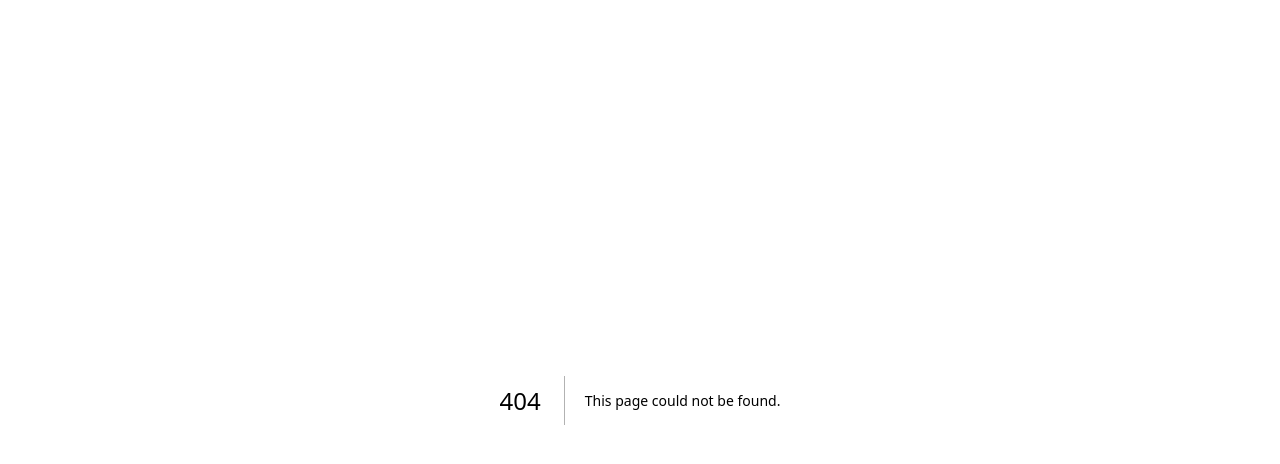
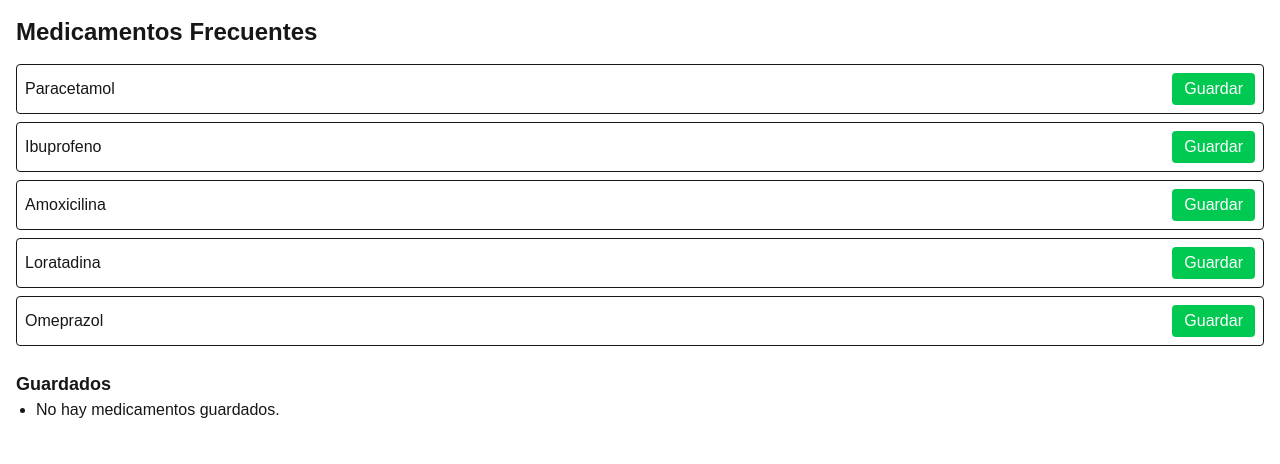
Before and after one commit to RodrigoSanchezB/Farmacias-y-asociadosTest, a Next.js app: page /frecuentes in a window 1280 px wide. Before the commit this address had no page. Shown: the top 464 px of the page. Built offline with nearby package versions, Linux system fonts and the light colour scheme.

Commit message:
[SCRUM-11] feat: implementa funcionalidad para guardar medicamentos frecuentes

```diff
--- /dev/null
+++ b/src/app/components/MedicamentosFrecuentes.tsx
@@ -0,0 +1,61 @@
+"use client";
+
+import { useEffect, useState } from "react";
+
+const medicamentosMock = [
+  "Paracetamol",
+  "Ibuprofeno",
+  "Amoxicilina",
+  "Loratadina",
+  "Omeprazol"
+];
+
+export default function MedicamentosFrecuentes() {
+  const [frecuentes, setFrecuentes] = useState<string[]>([]);
+
+  useEffect(() => {
+    const guardados = JSON.parse(localStorage.getItem("frecuentes") || "[]");
+    setFrecuentes(guardados);
+  }, []);
+
+  const toggleFrecuente = (med: string) => {
+    let actualizados;
+    if (frecuentes.includes(med)) {
+      actualizados = frecuentes.filter((m) => m !== med);
+    } else {
+      actualizados = [...frecuentes, med];
+    }
+    setFrecuentes(actualizados);
+    localStorage.setItem("frecuentes", JSON.stringify(actualizados));
+  };
+
+  return (
+    <div className="space-y-4">
+      <ul className="space-y-2">
+        {medicamentosMock.map((med) => (
+          <li key={med} className="flex justify-between items-center p-2 border rounded">
+            <span>{med}</span>
+            <button
+              className={`px-3 py-1 rounded text-white ${
+                frecuentes.includes(med) ? "bg-red-500" : "bg-green-500"
+              }`}
+              onClick={() => toggleFrecuente(med)}
+            >
+              {frecuentes.includes(med) ? "Quitar" : "Guardar"}
+            </button>
+          </li>
+        ))}
+      </ul>
+
+      <div>
+        <h2 className="text-lg font-semibold mt-6">Guardados</h2>
+        <ul className="list-disc ml-5">
+          {frecuentes.length === 0 && <li>No hay medicamentos guardados.</li>}
+          {frecuentes.map((m) => (
+            <li key={m}>{m}</li>
+          ))}
+        </ul>
+      </div>
+    </div>
+  );
+}
--- /dev/null
+++ b/src/app/frecuentes/page.tsx
@@ -0,0 +1,10 @@
+import MedicamentosFrecuentes from "@/app/components/MedicamentosFrecuentes";
+
+export default function FrecuentesPage() {
+  return (
+    <main className="p-4">
+      <h1 className="text-2xl font-bold mb-4">Medicamentos Frecuentes</h1>
+      <MedicamentosFrecuentes />
+    </main>
+  );
+}
```
